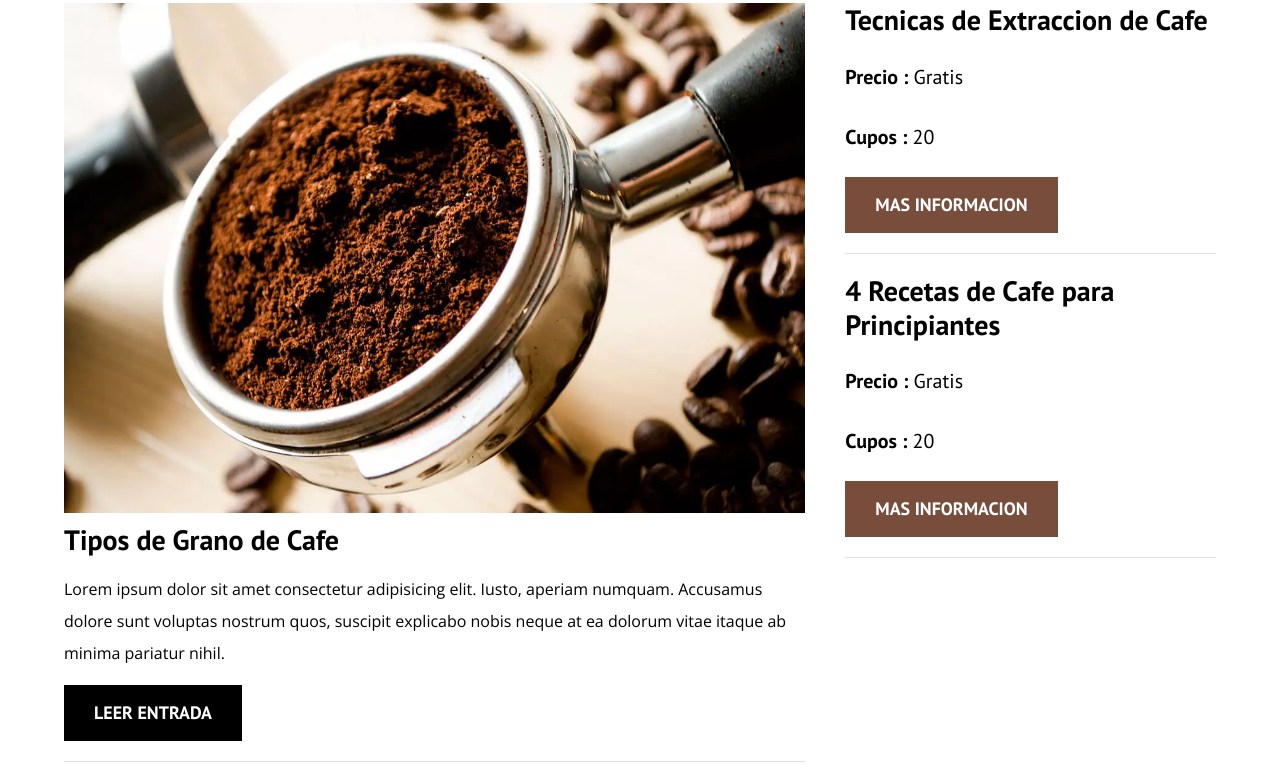
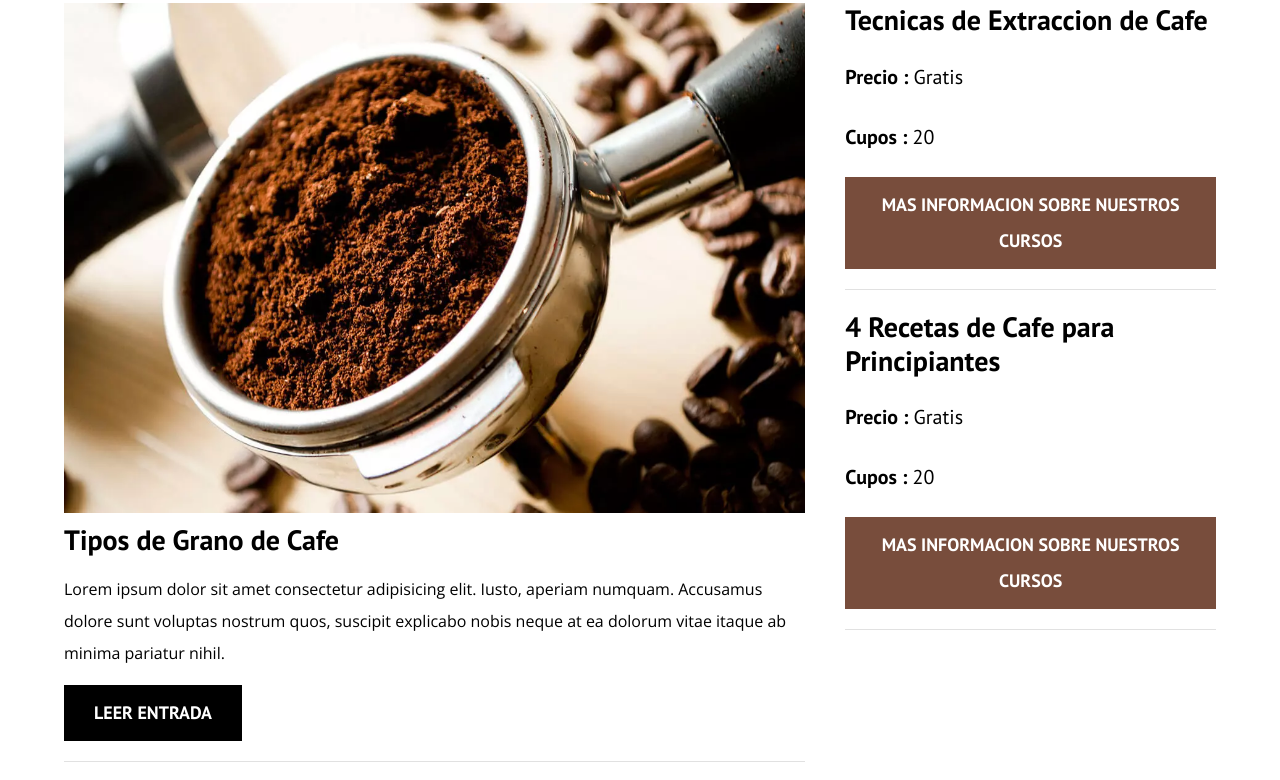
Before and after one commit to Jemuth/BlogDeCafe, a plain HTML site: page index.html in a window 1280 px wide. Shown: the part 699-1479 px from the top of the page. Drawn offline with nearby package versions, Linux system fonts and the light colour scheme; no server answers.

Commit message:
Proyecto finalizado

```diff
--- a/index.html
+++ b/index.html
@@ -6,6 +6,7 @@
     <meta http-equiv="X-UA-Compatible" content="IE=edge">
     <meta name="viewport" content="width=device-width, initial-scale=1.0">
     <title>BlogDeCafe</title>
+    <meta name="description" content="Pagina web de blog de cafe">
     <!-- Prefetch -->
 
     <link rel="prefetch" href="nostros.html" as="document">
@@ -114,7 +115,7 @@
                     <p class="widget-curso__label">Cupos :
                         <span class="widget-curso__info">20</span>
                     </p>
-                    <a href="cursos.html" class="boton boton--secundario">Mas informacion</a>
+                    <a href="cursos.html" class="boton boton--secundario"> Mas informacion sobre nuestros cursos</a>
                 </li>
 
                 <li class="widget-curso">
@@ -125,7 +126,7 @@
                     <p class="widget-curso__label">Cupos :
                         <span class="widget-curso__info">20</span>
                     </p>
-                    <a href="cursos.html" class="boton boton--secundario">Mas informacion</a>
+                    <a href="cursos.html" class="boton boton--secundario"> Mas informacion sobre nuestros cursos</a>
                 </li>
 
             </ul>
```
Also changed, not shown: contacto.html (+1 -1 lines), cursos.html (+1 -1 lines), entrada.html (+1 -1 lines), nosotros.html (+1 -1 lines).
